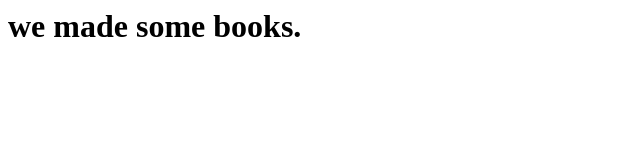
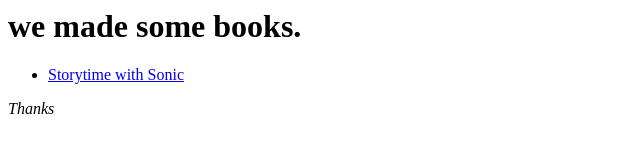
Before and after one commit to ggggbbybby/brokenpictturephone, a plain HTML site: page index.html in a window 1280 px wide. Shown: the whole page, without its empty margins (0-640 px from the left). Drawn offline with Linux system fonts and the light colour scheme.

Commit message:
Update index.html

```diff
--- a/index.html
+++ b/index.html
@@ -1 +1,6 @@
 <h1> we made some books. </h1>
+<ul>
+  <li><a href="/brokenpicturephone/Storytime_with_Sonic.html">Storytime with Sonic</a></li>
+</ul>
+
+<i> Thanks </i>
```
